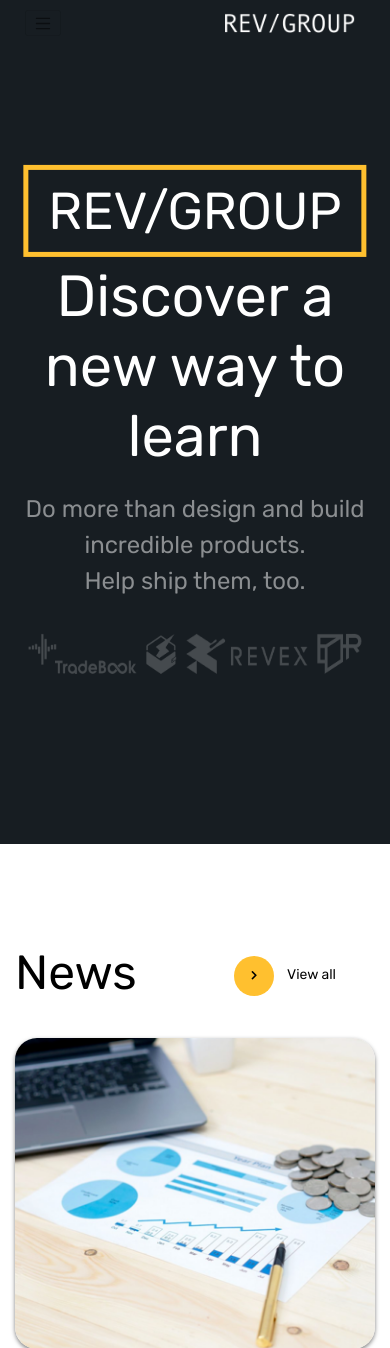
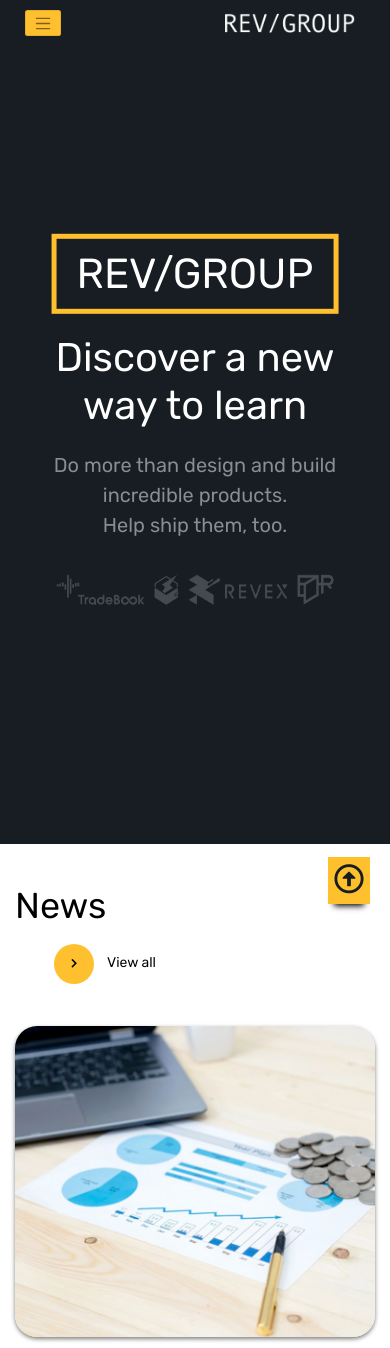
Before and after one commit to pnghai/rev-group, a PHP site: page /index.html in a window 390 px wide; the page is wider, and only the part inside the window is pictured. Shown: the top 1348 px of that part. Run offline with PHP 8.4, Linux system fonts and the light colour scheme; some libraries are stand-ins or nearby versions.

Commit message:
add respoinsive

```diff
--- a/assets/css/application.css
+++ b/assets/css/application.css
@@ -138,6 +138,10 @@
 
 .fixed-shadow {
   box-shadow: 1px 1px 4px 0px #cccccc;
+}
+
+.navbar-light .navbar-toggler {
+  background-color: #FFC02F;
 }
 
 .top-menu {
@@ -331,6 +335,7 @@
 
 .introduction .rev-projects a img {
   height: 50px;
+  width: auto;
   padding: 5px;
   transition: .5s;
   -moz-transition: .5s;
@@ -849,3 +879,89 @@
 footer a .img-wrapper {
   margin-right: 10px;
 }
+
+#to-top {
+  position: fixed;
+  bottom: -60px;
+  right: 20px;
+  z-index: 99;
+  font-size: 30px;
+  outline: none;
+  background-color: #ffc02e;
+  color: #171d21;
+  cursor: pointer;
+  border: none;
+  border-radius: 2px;
+  -webkit-box-shadow: 0 8px 6px -6px black;
+  -moz-box-shadow: 0 8px 6px -6px black;
+  box-shadow: 0 8px 6px -6px black;
+  transition: .5s;
+  -webkit-transition: .5s;
+  -moz-transition: .5s;
+  border-radius: 0;
+}
+
+#to-top:hover {
+  background-color: #171d21;
+  color: #fff;
+  transition: all 0.5s;
+}
+
+@media screen and (max-width: 768px) {
+  section {
+    padding: 40px 0;
+  }
+  section .title-section {
+    font-size: 36px;
+  }
+  .introduction .section-content h1.title {
+    font-size: 42px;
+    margin-bottom: 20px;
+  }
+  .introduction .section-content h2 {
+    font-size: 40px;
+  }
+  .introduction .section-content .brief {
+    font-size: 20px;
+  }
+  .introduction .section-content .rev-projects a img {
+    height: 40px;
+  }
+  .blockchain .blockchain-list .blockchain-item {
+    padding: 20px;
+  }
+  .advisors .advisors-list {
+    padding: 20px;
+  }
+  .advisors .advisors-list .advisor-item {
+    margin-bottom: 30px;
+  }
+  .rev-group .rev-group-item {
+    padding: 20px;
+    text-align: justify;
+  }
+  .rev-group .title-rev-group {
+    font-size: 28px;
+  }
+  .revex .content {
+    padding: 10px;
+  }
+  .revex .content .btn-view-all {
+    margin-top: 10px;
+  }
+  .revz .content {
+    margin: 20px auto;
+    padding: 10px;
+  }
+  footer .content {
+    padding: 40px 20px;
+  }
+  footer .footer-logo {
+    padding: 30px;
+    margin-bottom: 30px;
+  }
+  footer .contact {
+    width: 100% !important;
+    padding: 30px;
+  }
+}
--- a/assets/scss/application.scss
+++ b/assets/scss/application.scss
@@ -120,6 +120,9 @@
 }
 .fixed-shadow {
   box-shadow: 1px 1px 4px 0px #cccccc;
+}
+.navbar-light .navbar-toggler {
+  background-color: $main-yellow;
 }
 .top-menu {
   background-color: #fff;
@@ -286,6 +289,7 @@
       display: block;
       img {
         height: 50px;
+        width: auto;
         padding: 5px;
         transition: .5s;
         -moz-transition: .5s;
@@ -773,3 +799,96 @@
     }
   }
 }
+
+#to-top {
+  position: fixed;
+  bottom: -60px;
+  right: 20px;
+  z-index: 99;
+  font-size: 30px;
+  outline: none;
+  background-color: #ffc02e;
+  color: #171d21;
+  cursor: pointer;
+  border: none;
+  border-radius: 2px;
+  -webkit-box-shadow: 0 8px 6px -6px black;
+  -moz-box-shadow: 0 8px 6px -6px black;
+  box-shadow: 0 8px 6px -6px black;
+  transition: .5s;
+  -webkit-transition: .5s;
+  -moz-transition: .5s;
+  border-radius: 0;
+  &:hover {
+    background-color: #171d21;
+    color: #fff;
+    transition: all 0.5s;
+  }
+}
+
+@media screen and (max-width: 768px) {
+  section {
+    padding: 40px 0;
+    .title-section {
+      font-size: 36px;
+    }
+  }
+  .introduction {
+    .section-content {
+      h1.title {
+        font-size: 42px;
+        margin-bottom: 20px;
+      }
+      h2 {
+        font-size: 40px;
+      }
+      .brief {
+        font-size: 20px;
+      }
+      .rev-projects a img {
+        height: 40px;
+      }
+    }
+  }
+  .blockchain .blockchain-list .blockchain-item {
+    padding: 20px;
+  }
+  .advisors .advisors-list {
+    padding: 20px;
+    .advisor-item {
+      margin-bottom: 30px;
+    }
+  }
+  .rev-group {
+    .rev-group-item {
+      padding: 20px;
+      text-align: justify;
+    }
+    .title-rev-group {
+      font-size: 28px;
+    }
+  }
+  .revex .content {
+    padding: 10px;
+    .btn-view-all {
+      margin-top: 10px;
+    }
+  }
+  .revz .content {
+    margin: 20px auto;
+    padding: 10px;
+  }
+  footer {
+    .content {
+      padding: 40px 20px;
+    }
+    .footer-logo {
+      padding: 30px;
+      margin-bottom: 30px;
+    }
+    .contact {
+      width: 100% !important;
+      padding: 30px;
+    }
+  }
+}
--- a/index.html
+++ b/index.html
@@ -41,7 +41,7 @@
                   </li>
                 </ul>
               </div>
-              <!-- <div class="d-md-flex d-none login-btn">
+              <!-- <div class="d-sm-flex d-none login-btn">
                 <a class="nav-link nav-link-login btn" href="/wallet/sign_in">Log in</a>
               </div> -->
             </nav>
@@ -65,7 +65,7 @@
     <section class="page-section news" id="news">
       <div class="container">
         <div class="container-section">
-          <div class="group-title d-flex">
+          <div class="group-title d-sm-flex">
             <h4 class="title title-section w-50">News</h4>
             <a href="" class="btn-view-all w-50 d-block text-center">
               <span><i class="fas fa-chevron-right"></i></span>
@@ -219,7 +219,7 @@
       <div class="container">
         <div class="container-section">
           <h4 class="title title-section text-center">Advisors</h4>
-          <div class="advisors-list d-flex">
+          <div class="advisors-list d-sm-flex">
             <div class="advisor-item col">
               <h4 class="title">Francis R.McAllister</h4>
               <div class="img-wrapper">
@@ -254,7 +254,7 @@
       <div class="rev-group-list">
         <div class="rev-group-item">
           <div class="revollet">
-            <div class="d-flex">
+            <div class="d-sm-flex">
               <div class="timeline-content col">
                 <section class="rev-timeline d-flex">
                   <div class="timeline w-25">
@@ -331,7 +331,7 @@
         <div class="rev-group-item">
           <div class="revex">
             <div class="container-section">
-               <div class="d-flex">
+               <div class="d-sm-flex">
                 <div class="col">
                   <div class="content pl-2 pr-4">
                     <h4 class="title-rev-group">Tradebook</h4>
@@ -369,7 +369,7 @@
         <div class="rev-group-item">
           <div class="hawaii">
             <div class="container">
-              <div class="d-flex">
+              <div class="d-sm-flex">
                 <div class="col">
                   <div class="img-wrapper"><img src="./assets/images/rev-group_hawaii.png" alt="" class="img-fluid"></div>
                 </div>
@@ -387,22 +387,22 @@
             </div>
             <div class="container-section p-4">
               <div class="row w-75 m-auto">
-                <div class="col-md-3 cols-sm-6 col-12">
+                <div class="col-md-3 cols-sm-6 col-12 mb-4">
                   <h4 class="text-dark font-weight-normal">1</h4>
                   <p class="mb-0">Real Estate</p>
                   <p class="mb-0">Blockchain project to replace AirBnb</p>
                 </div>
-                <div class="col-md-3 cols-sm-6 col-12">
+                <div class="col-md-3 cols-sm-6 col-12 mb-4">
                   <h4 class="text-dark font-weight-normal">2</h4>
                   <p class="mb-0">Identification</p>
                   <p class="mb-0">Verification Blockchain project</p>
                 </div>
-                <div class="col-md-3 cols-sm-6 col-12">
+                <div class="col-md-3 cols-sm-6 col-12 mb-4">
                   <h4 class="text-dark font-weight-normal">3</h4>
                   <p class="mb-0">Credit Scoring</p>
                   <p class="mb-0">Blockchain project</p>
                 </div>
-                <div class="col-md-3 cols-sm-6 col-12">
+                <div class="col-md-3 cols-sm-6 col-12 mb-4">
                   <h4 class="text-dark font-weight-normal">4</h4>
                   <p class="mb-0">Banking Blockchain project</p>
                 </div>
@@ -433,10 +433,10 @@
       <div class="content">
         <div class="row">
           <div class="col-md-4">
-            <div class="img-wrapper text-center"><img width="140" src="./assets/images/logo-rev-group.png" alt="" class="img-fluid"></div>
+            <div class="img-wrapper footer-logo text-center p-4"><img width="140" src="./assets/images/logo-rev-group.png" alt="" class="img-fluid"></div>
           </div>
           <div class="col-md-8">
-            <div class="d-flex">
+            <div class="d-sm-flex">
               <div class="col">
                 <div class="d-flex">
                   <div class="products col w-50">
@@ -459,16 +459,16 @@
               <div class="contact col w-50">
                 <h4 class="footer-title">Contact</h4>
                 <address class="footer-item">3240 Timber Oak Drive</address>
-                <address> class="footer-item"San Luis Obispo, California(CA), 93401</address>
+                <address class="footer-item"> San Luis Obispo, California(CA), 93401</address>
                 <a class="footer-item" href="tel:4082091860">
                   <div class="phone d-flex">
-                    <div class="img-wrapper"><img width="22" src="./assets/images/active-call.png" alt="" class="img-fluid"></div>
+                    <div class="img-wrapper"><img width="16" src="./assets/images/active-call.png" alt="" class="img-fluid"></div>
                     <span>408-209-1860</span>
                   </div>
                 </a>
                  <a class="footer-item" href="mailto:revgroup@gmail.com">
                   <div class="phone d-flex">
-                    <div class="img-wrapper"><img width="22" src="./assets/images/mail.png" alt="" class="img-fluid"></div>
+                    <div class="img-wrapper"><img width="16" src="./assets/images/mail.png" alt="" class="img-fluid"></div>
                     <span>revgroup@gmail.com</span>
                   </div>
                 </a>
```
Also changed, not shown: other parts of assets/css/application.css (+30 -5 lines), other parts of assets/scss/application.scss (+27 -5 lines).
